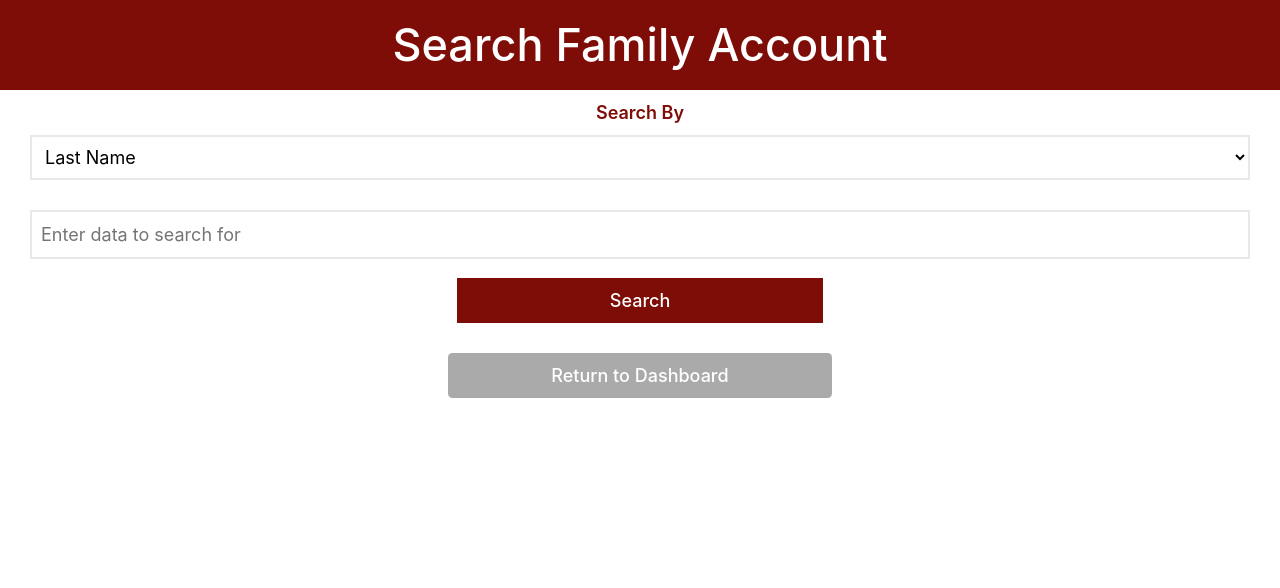
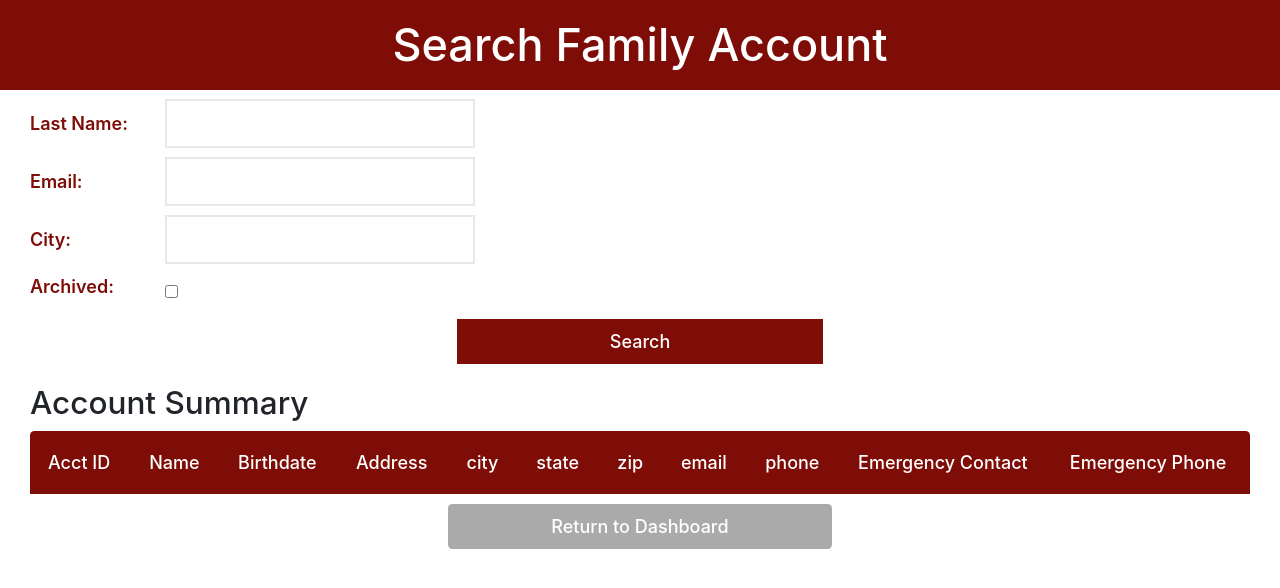
Before and after one commit to natewong1313/stafford-junction, a PHP site: page /findFamily.php in a window 1280 px wide. Shown: the part 110-698 px from the top of the page. Run offline with PHP 8.4, Linux system fonts and the light colour scheme; the visitor is signed in with stand-in values (Sample User, id 1); tables that the repository leaves empty hold one stand-in row (values such as "Sample post"); lists and menus that the app fills with data are empty.

Commit message:
Added archive family data functionality and updated search

```diff
--- a/css/base.css
+++ b/css/base.css
@@ -1095,6 +1095,22 @@ img.profile-pic {
   width: 6rem;
 }
 
+/*
+ * This is used to change the attributes of the availability days in the availability secion in the programInterestForm
+ */
+ .search-container {
+  display: flex;
+  gap: 1.5rem;
+  align-items: center;
+}
+
+/*
+ * This is used to change the attributes of the day label in the availability secion in the programInterestForm
+ */
+.search-label {
+  width: 6rem;
+}
+
 .button_style {
   width: 30%;
   margin-left: 35%;
@@ -1145,3 +1161,7 @@ Styling below made for Stafford Junction website
   padding: 2rem;
   flex: 1;
 }
+
+input[type="checkbox"]:checked {
+  accent-color: #7e0d07;
+}
--- a/database/dbFamily.php
+++ b/database/dbFamily.php
@@ -336,3 +336,104 @@ function getHolidayMealBagData($family_id){
         return $row;
     }
 }
+
+function archive_family($id) {
+    $query = "UPDATE dbFamily SET isArchived='1' WHERE id='$id'";
+    $connection = connect();
+    $result = mysqli_query($connection, $query);
+    $result = boolval($result);
+    mysqli_close($connection);
+    return $result;
+}
+
+function unarchive_family($id) {
+    $query = "UPDATE dbFamily SET isArchived='0' WHERE id='$id'";
+    $connection = connect();
+    $result = mysqli_query($connection, $query);
+    $result = boolval($result);
+    mysqli_close($connection);
+    return $result;
+}
+
+function find_archived_families() {
+    $query = "SELECT * FROM dbFamily WHERE isArchived='1' ORDER BY lastName, firstName";
+
+    $connection = connect();
+
+    $result = mysqli_query($connection, $query);
+    if (!$result) {
+        mysqli_close($connection);
+        return [];
+    }
+    $raw = mysqli_fetch_all($result, MYSQLI_ASSOC);
+    $families = [];
+    foreach ($raw as $row) {
+        $families []= make_a_family2($row);
+    }
+    mysqli_close($connection);
+    return $families;
+
+}
+
+// Find family gets families based in criteria in parameters, it builds the query based on what is in it and what isn't
+// More criteria can be added later
+function find_families($last_name, $email, $city, $archived){
+    // Build query
+    $where = 'where ';
+    $first = true;
+    // Add last name
+    if ($last_name) {
+        if (!$first) {
+            $where .= ' and ';
+        }
+        $where .= "lastName like '%$last_name%'";
+        $first = false;
+    }
+    // Add email
+    if ($email) {
+        if (!$first) {
+            $where .= ' and ';
+        }
+        $where .= "email like '%$email%'";
+        $first = false;
+    }
+    // Add city
+    if ($city) {
+        if (!$first) {
+            $where .= ' and ';
+        }
+        $where .= "city like '%$city%'";
+        $first = false;
+    }
+    // Add isArchived
+    if ($archived) {
+        if (!$first) {
+            $where .= ' and ';
+        }
+        $where .= " isArchived='1'";
+    } else {
+        if (!$first) {
+            $where .= ' and ';
+        }
+        $where .= " isArchived='0'";
+    }
+    $query = "select * from dbFamily $where order by lastName";
+    $connection = connect();
+    // Execute query
+    $result = mysqli_query($connection, $query);
+    if (!$result) {
+        mysqli_close($connection);
+        return [];
+    }
+    // Get family data
+    $raw = mysqli_fetch_all($result, MYSQLI_ASSOC);
+    $families = [];
+    foreach ($raw as $row) {
+        if ($row['id'] == 'vmsroot') {
+            continue;
+        }
+        $families []= make_a_family2($row);
+    }
+    mysqli_close($connection);
+    return $families;
+}
--- a/findFamily.php
+++ b/findFamily.php
@@ -6,6 +6,18 @@ session_start();
 $loggedIn = false;
 $accessLevel = 0;
 $userID = null;
+
+// Search criteria variables
+$last_name = null;
+$email = null;
+$city = null;
+$is_archived = 0;
+
+require_once("database/dbFamily.php");
+require_once("domain/Family.php");
+// Get all families if no criteria inputted in search
+$family = find_families($last_name, $email, $city, $is_archived);
+
 if (isset($_SESSION['_id'])) {
     $loggedIn = true;
     // 0 = not logged in, 1 = standard user, 2 = manager (Admin), 3 super admin (TBI)
@@ -19,19 +31,34 @@ if ($accessLevel < 2) {
 }
 
 if($_SERVER['REQUEST_METHOD'] == "POST"){
-    require_once("database/dbFamily.php");
-    require_once("domain/Family.php");
     require_once("include/input-validation.php");
 
     $args = sanitize($_POST, null);
 
-    if($args["search-method"] == "last-name"){
-        //will either hold one or mutliple family objects depending on the last name
-        $family = retrieve_family_by_lastName($args['search']);
-    }else if($args['search-method'] == "email"){
+    // Get criteria if set
+    if (isset($args['last-name'])) {
+        $last_name = $args['last-name'];
+    }
+    if (isset($args['email'])) {
+        $email = $args['email'];
+    }
+    if (isset($args['city'])) {
+        $city = $args['city'];
+    }
+    if (isset($args['is-archived'])) {
+        $is_archived = $args['is-archived'];
+    }
+    // Find families based on set criteria
+    $family = find_families($last_name, $email, $city, $is_archived);
+
+
+//    if($args["search-method"] == "last-name"){
+//        //will either hold one or mutliple family objects depending on the last name
+//        $family = retrieve_family_by_lastName($args['search']);
+//    }else if($args['search-method'] == "email"){
         //retrieve family by email
-        $family = retrieve_family_by_email_to_display($args['search']);
-    }
+//        $family = retrieve_family_by_email_to_display($args['search']);
+//    }
 
 
 
@@ -53,13 +80,51 @@ if($_SERVER['REQUEST_METHOD'] == "POST"){
         <h1>Search Family Account</h1>
 
         <form id="formatted_form" method="POST">
+<!--
             <label for="search-method" style="text-align: center;">Search By</label>
-            <select name="search-method">
+           <select name="search-method">
                 <option value="last-name">Last Name</option>
                 <option value="email">Email</option>
             </select>
-
+            <select name="archive-method">
+                <option value="archived" selected>Unarchived</option>
+                <option value="unacrchived">Archived</option>
+            </select>
             <input type="text" name="search" style="margin-top: 30px;" placeholder="Enter data to search for">
+-->
+            <!-- Search Criteria Fields -->
+            <div class="search-container">
+                <div class="search-label">
+                <label>Last Name:</label>
+                </div>
+                <div>
+                <input type="text" id="last-name" name='last-name'>
+                </div>
+            </div>
+            <div class="search-container">
+                <div class="search-label">
+                <label>Email:</label>
+                </div>
+                <div>
+                <input type="text" id="email" name='email'>
+                </div>
+            </div>
+            <div class="search-container">
+                <div class="search-label">
+                <label>City:</label>
+                </div>
+                <div>
+                <input type="text" id="city" name='city'>
+                </div>
+            </div>
+            <div class="search-container">
+                <div class="search-label">
+                <label>Archived:</label>
+                </div>
+                <div>
+                <input type="checkbox" id="is-archived" name='is-archived' value=1>
+                </div>
+            </div>
 
             <button type="submit" class="button_style">Search</button>
 
@@ -100,6 +165,7 @@ if($_SERVER['REQUEST_METHOD'] == "POST"){
                             echo '<td>' . $acct->getEContactFirstName() . " " . $acct->getEContactLastName() . '</td>';
                             echo '<td>' . $acct->getEContactPhone() . '</td>';
                             echo '<tr>';
+
                         }
 
                 echo '
```
Also changed, not shown: familyView.php (+25 -7 lines).
